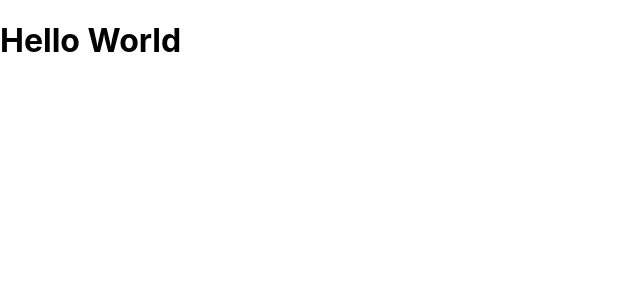
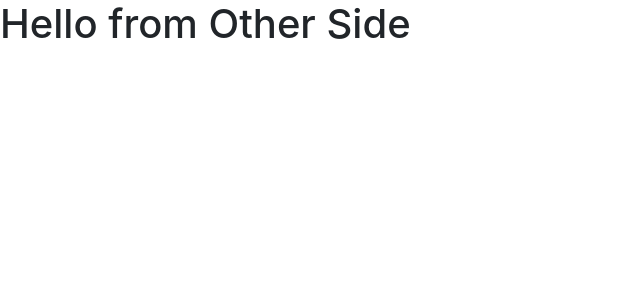
Before and after one commit to sust-swe/SWE-Society, a React (Create React App) app in the folder client/: page /otherSide in a window 1280 px wide. Shown: the top 300 px of the page, without its empty margins (0-640 px from the left). Built offline with nearby package versions, Linux system fonts and the light colour scheme.

Commit message:
Basic file structure

```diff
--- a/client/package.json
+++ b/client/package.json
@@ -6,8 +6,12 @@
     "@testing-library/jest-dom": "^5.11.8",
     "@testing-library/react": "^11.2.2",
     "@testing-library/user-event": "^12.6.0",
+    "bootstrap": "^4.5.3",
+    "node-sass": "^4.14.1",
     "react": "^17.0.1",
+    "react-bootstrap": "^1.4.0",
     "react-dom": "^17.0.1",
+    "react-router-dom": "^5.2.0",
     "react-scripts": "4.0.1",
     "web-vitals": "^0.2.4"
   },
--- a/client/src/App.js
+++ b/client/src/App.js
@@ -1,8 +1,27 @@
+import {
+  BrowserRouter as Router,
+  Switch,
+  Route,
+} from "react-router-dom";
+import NotFound from "./pages/404";
+import Home from "./pages/home";
+import Other from "./pages/other";
+
 function App() {
   return (
-    <div className="App">
-      <h1>Hello World</h1>
-    </div>
+    <Router>
+      <Switch>
+        <Route exact path="/">
+          <Home />
+        </Route>
+        <Route path="/otherSide">
+          <Other />
+        </Route>
+        <Route path="*">
+          <NotFound />
+        </Route>
+      </Switch>
+    </Router>
   );
 }
 
--- a/client/src/index.css
+++ /dev/null
@@ -1,13 +0,0 @@
-body {
-  margin: 0;
-  font-family: -apple-system, BlinkMacSystemFont, 'Segoe UI', 'Roboto', 'Oxygen',
-    'Ubuntu', 'Cantarell', 'Fira Sans', 'Droid Sans', 'Helvetica Neue',
-    sans-serif;
-  -webkit-font-smoothing: antialiased;
-  -moz-osx-font-smoothing: grayscale;
-}
-
-code {
-  font-family: source-code-pro, Menlo, Monaco, Consolas, 'Courier New',
-    monospace;
-}
--- a/client/src/index.js
+++ b/client/src/index.js
@@ -1,6 +1,6 @@
 import React from 'react';
 import ReactDOM from 'react-dom';
-import './index.css';
+import './index.scss';
 import App from './App';
 import reportWebVitals from './reportWebVitals';
 
--- /dev/null
+++ b/client/src/index.scss
@@ -0,0 +1,6 @@
+// $theme-colors: (
+//   "info": tomato,
+//   "danger": teal,
+// );
+
+@import "~bootstrap/scss/bootstrap";
--- /dev/null
+++ b/client/src/pages/404.jsx
@@ -0,0 +1,5 @@
+const NotFound = (props) => {
+    return <h1>404:NotFound</h1>
+}
+
+export default NotFound;
--- /dev/null
+++ b/client/src/pages/home.jsx
@@ -0,0 +1,5 @@
+const Home = (props) => {
+    return <h1>Hello from home</h1>
+}
+
+export default Home;
--- /dev/null
+++ b/client/src/pages/other.jsx
@@ -0,0 +1,5 @@
+const Other = (props) => {
+    return <h1>Hello from Other Side</h1>
+}
+
+export default Other;
```
Also changed, not shown: 1 other file (tests, documents, lock files or other folders).
